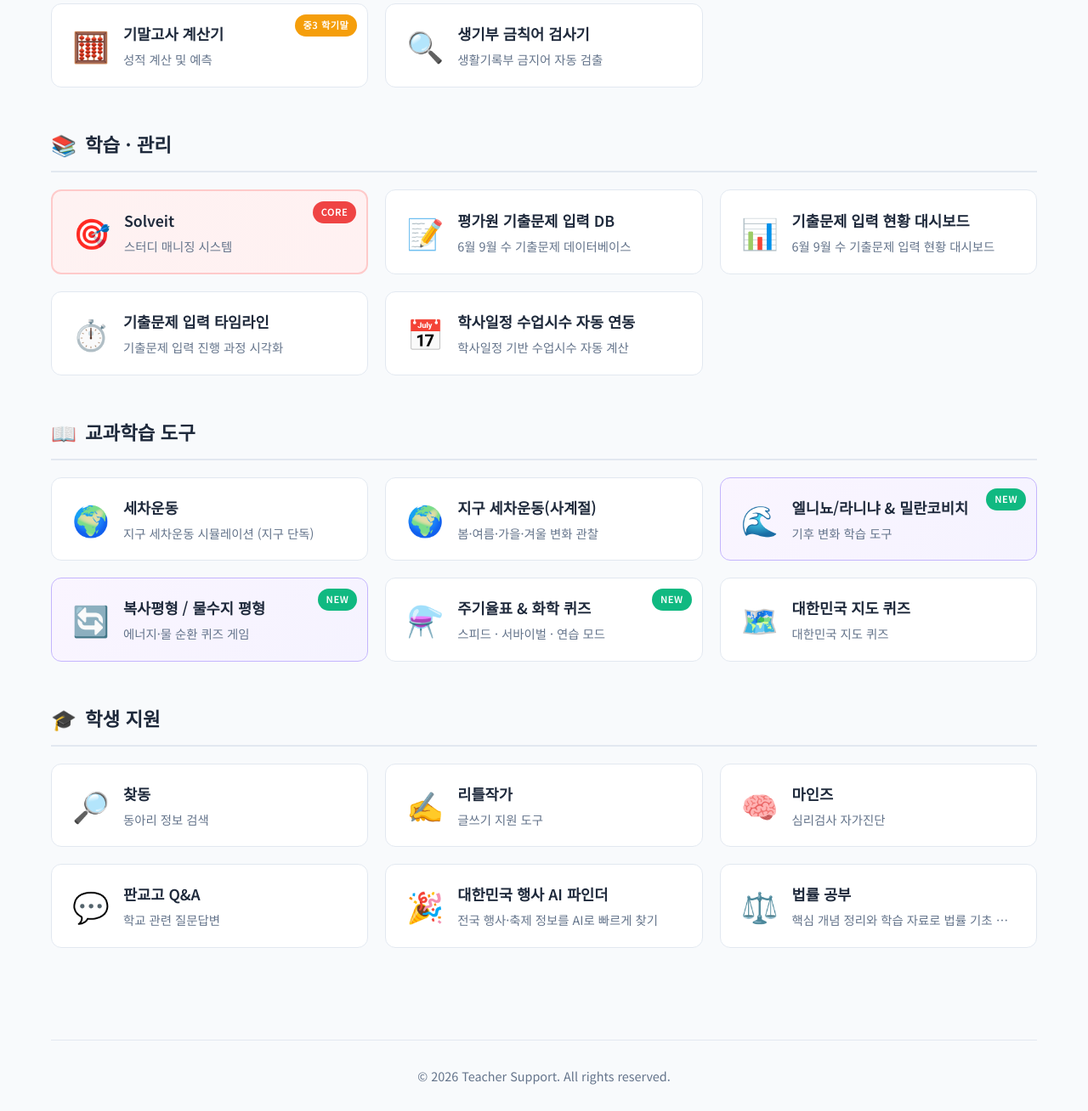
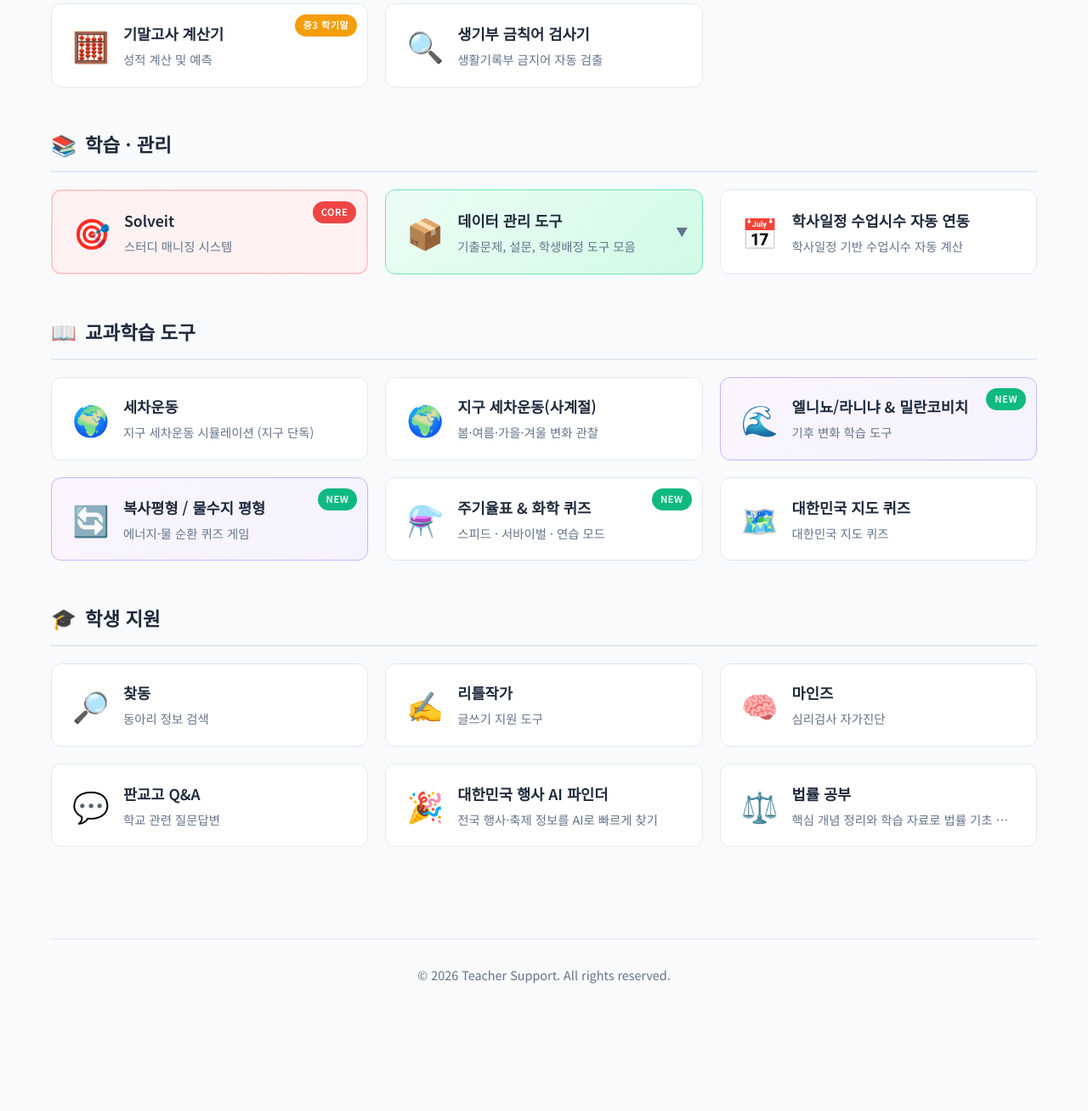
Before and after one commit to CHOISEONGYEOL/Teacher-support, a Python web app: template templates/index.html in a window 1280 px wide. Shown: the part 527-1835 px from the top of the page at 85% size. After the commit the page ends 1685 px from the top, so only its background shows below. Run offline with Jinja, Linux system fonts and the light colour scheme; the template is opened without the code that fills it, so the values that code supplies are empty; some libraries are stand-ins or nearby versions.

Commit message:
Add folder card feature to Learning & Management section
- Create collapsible folder card for data management tools
- Move 5 tools into folder: 기출문제 DB, 대시보드, 타임라인, 설문, 통합관리
- Add CSS styles for folder card and sub-items
- Add JavaScript toggle functionality

Co-Authored-By: Claude Opus 4.5 <noreply@anthropic.com>

```diff
--- a/static/css/style.css
+++ b/static/css/style.css
@@ -254,3 +254,124 @@ body {
 .section:nth-child(2) { animation-delay: 0.1s; }
 .section:nth-child(3) { animation-delay: 0.2s; }
 .section:nth-child(4) { animation-delay: 0.3s; }
+
+/* ===== 폴더 카드 스타일 ===== */
+.card-folder {
+    cursor: pointer;
+    background: linear-gradient(135deg, #ecfdf5 0%, #d1fae5 100%);
+    border-color: #6ee7b7;
+    position: relative;
+}
+
+.card-folder:hover {
+    border-color: var(--secondary);
+    background: linear-gradient(135deg, #d1fae5 0%, #a7f3d0 100%);
+}
+
+.card-folder.active {
+    border-color: var(--secondary);
+    border-bottom-left-radius: 0;
+    border-bottom-right-radius: 0;
+    margin-bottom: 0;
+}
+
+.folder-toggle {
+    position: absolute;
+    right: 16px;
+    top: 50%;
+    transform: translateY(-50%);
+    font-size: 0.9rem;
+    color: var(--text-secondary);
+    transition: transform 0.3s ease;
+}
+
+.card-folder.active .folder-toggle {
+    transform: translateY(-50%) rotate(180deg);
+}
+
+/* ===== 폴더 하위 콘텐츠 ===== */
+.folder-contents {
+    grid-column: 1 / -1;
+    display: none;
+    flex-direction: column;
+    gap: 12px;
+    padding: 16px;
+    background: #f0fdf4;
+    border: 1px solid #6ee7b7;
+    border-top: none;
+    border-radius: 0 0 var(--radius) var(--radius);
+    margin-top: -20px;
+    margin-bottom: 20px;
+}
+
+.folder-contents.open {
+    display: flex;
+    animation: slideDown 0.3s ease;
+}
+
+@keyframes slideDown {
+    from {
+        opacity: 0;
+        transform: translateY(-10px);
+    }
+    to {
+        opacity: 1;
+        transform: translateY(0);
+    }
+}
+
+/* ===== 하위 카드 스타일 ===== */
+.card-sub {
+    padding: 14px 18px;
+    background: var(--surface);
+    border-radius: 8px;
+    border: 1px solid var(--border);
+    position: relative;
+}
+
+.card-sub .card-icon {
+    font-size: 1.6rem;
+}
+
+.card-sub .card-content h3 {
+    font-size: 1rem;
+}
+
+.card-sub .card-content p {
+    font-size: 0.85rem;
+}
+
+.card-sub:hover {
+    border-color: var(--secondary);
+    background: #f0fdf4;
+}
+
+.card-sub::after {
+    content: '↗';
+    position: absolute;
+    bottom: 10px;
+    right: 10px;
+    font-size: 0.8rem;
+    color: var(--text-secondary);
+    opacity: 0;
+    transition: opacity 0.2s;
+}
+
+.card-sub:hover::after {
+    opacity: 1;
+}
+
+/* 모바일 폴더 대응 */
+@media (max-width: 768px) {
+    .folder-contents {
+        margin-top: -16px;
+    }
+
+    .card-sub {
+        padding: 12px 14px;
+    }
+
+    .card-sub .card-icon {
+        font-size: 1.4rem;
+    }
+}
--- a/static/js/main.js
+++ b/static/js/main.js
@@ -1,8 +1,8 @@
 // Teacher Support - Main JavaScript
 
 document.addEventListener('DOMContentLoaded', function() {
-    // 카드 클릭 효과
-    const cards = document.querySelectorAll('.card');
+    // 카드 클릭 효과 (폴더 카드 제외)
+    const cards = document.querySelectorAll('.card:not(.card-folder):not(.card-sub)');
 
     cards.forEach(card => {
         card.addEventListener('mouseenter', function() {
@@ -11,6 +11,33 @@ document.addEventListener('DOMContentLoaded', function() {
 
         card.addEventListener('mouseleave', function() {
             this.style.transform = 'translateY(0)';
+        });
+    });
+
+    // 폴더 카드 토글 기능
+    const folderCards = document.querySelectorAll('.card-folder');
+
+    folderCards.forEach(folder => {
+        folder.addEventListener('click', function(e) {
+            e.preventDefault();
+
+            const folderId = this.id;
+            const contents = document.getElementById(folderId + '-contents');
+
+            // 토글 상태
+            this.classList.toggle('active');
+            contents.classList.toggle('open');
+
+            // 다른 폴더 닫기
+            folderCards.forEach(otherFolder => {
+                if (otherFolder !== this) {
+                    otherFolder.classList.remove('active');
+                    const otherContents = document.getElementById(otherFolder.id + '-contents');
+                    if (otherContents) {
+                        otherContents.classList.remove('open');
+                    }
+                }
+            });
         });
     });
 
--- a/templates/index.html
+++ b/templates/index.html
@@ -108,35 +108,54 @@
                         <div class="card-badge core">CORE</div>
                     </a>
 
-                    <!-- 6월 9월 수능 기출문제 입력 DB -->
-                    <a href="https://mapro-tool.web.app/" target="_blank" class="card card-external">
+                    <!-- 데이터 관리 도구 폴더 -->
+                    <div class="card card-folder" id="data-tools-folder">
+                        <div class="card-icon">📦</div>
+                        <div class="card-content">
+                            <h3>데이터 관리 도구</h3>
+                            <p>기출문제, 설문, 학생배정 도구 모음</p>
+                        </div>
+                        <div class="folder-toggle">▼</div>
+                    </div>
+
+                    <!-- 폴더 하위 항목 -->
+                    <div class="folder-contents" id="data-tools-folder-contents">
+                        <a href="https://mapro-tool.web.app/" target="_blank" class="card card-sub">
                             <div class="card-icon">📝</div>
                             <div class="card-content">
-                            <h3> 평가원 기출문제 입력 DB</h3>
-                            <p> 6월 9월 수 기출문제 데이터베이스</p>
+                                <h3>평가원 기출문제 입력 DB</h3>
+                                <p>6월 9월 수능 기출문제 데이터베이스</p>
                             </div>
                         </a>
-
-                    <!-- 6월 9월 수능 기출문제 입력 현황 대시보드 -->
-<a href="https://mapro-tool.web.app/dir.html" target="_blank" class="card card-external">
+                        <a href="https://mapro-tool.web.app/dir.html" target="_blank" class="card card-sub">
                             <div class="card-icon">📊</div>
                             <div class="card-content">
-        <h3> 기출문제 입력 현황 대시보드 </h3>
-        <p> 6월 9월 수 기출문제 입력 현황 대시보드 </p>
+                                <h3>기출문제 입력 현황 대시보드</h3>
+                                <p>기출문제 입력 진행 현황 확인</p>
                             </div>
                         </a>
-
-
-<!-- 기출문제 입력 타임라인 -->
-<a href="https://mapro-tool.web.app/timeline.html" target="_blank" class="card card-external">
+                        <a href="https://mapro-tool.web.app/timeline.html" target="_blank" class="card card-sub">
                             <div class="card-icon">⏱️</div>
                             <div class="card-content">
                                 <h3>기출문제 입력 타임라인</h3>
                                 <p>기출문제 입력 진행 과정 시각화</p>
                             </div>
                         </a>
-
-
+                        <a href="https://mapro-tool.web.app/survey.html" target="_blank" class="card card-sub">
+                            <div class="card-icon">📋</div>
+                            <div class="card-content">
+                                <h3>좋아하는 과목 순위 설문</h3>
+                                <p>학생 선호 과목 설문 프로그램</p>
+                            </div>
+                        </a>
+                        <a href="https://mapro-tool.web.app/admin.html" target="_blank" class="card card-sub">
+                            <div class="card-icon">⚙️</div>
+                            <div class="card-content">
+                                <h3>통합관리 시스템</h3>
+                                <p>배치된 학생 배정 실행 관리</p>
+                            </div>
+                        </a>
+                    </div>
 
                     <!-- 학사일정 수업시수 자동 연동 -->
                     <a href="https://port-0-annual-plan-automation-mjfg3o9ec1e04ea8.sel3.cloudtype.app/" target="_blank" class="card card-external">
@@ -145,7 +164,6 @@
                             <h3>학사일정 수업시수 자동 연동</h3>
                             <p>학사일정 기반 수업시수 자동 계산</p>
                         </div>
-
                     </a>
                 </div>
             </section>
```
Lines whose indentation alone changed are shown as unchanged.
